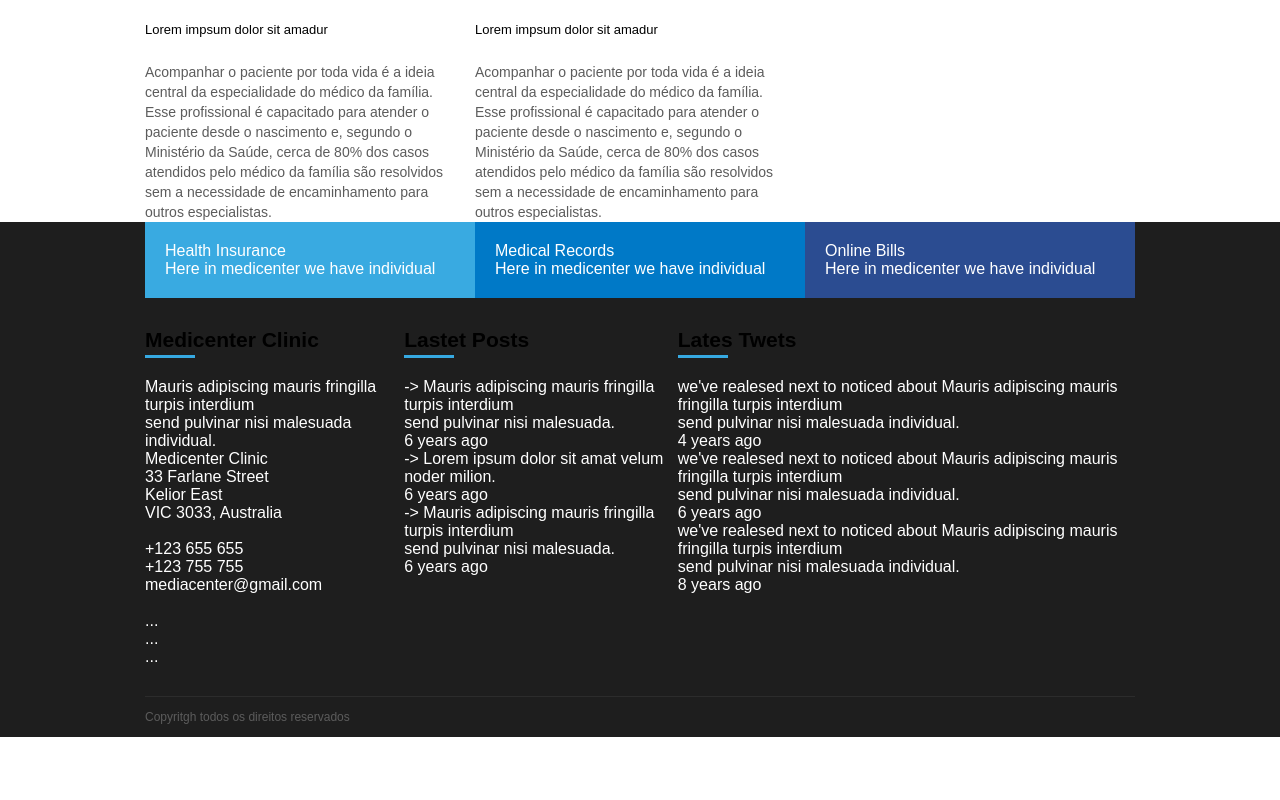
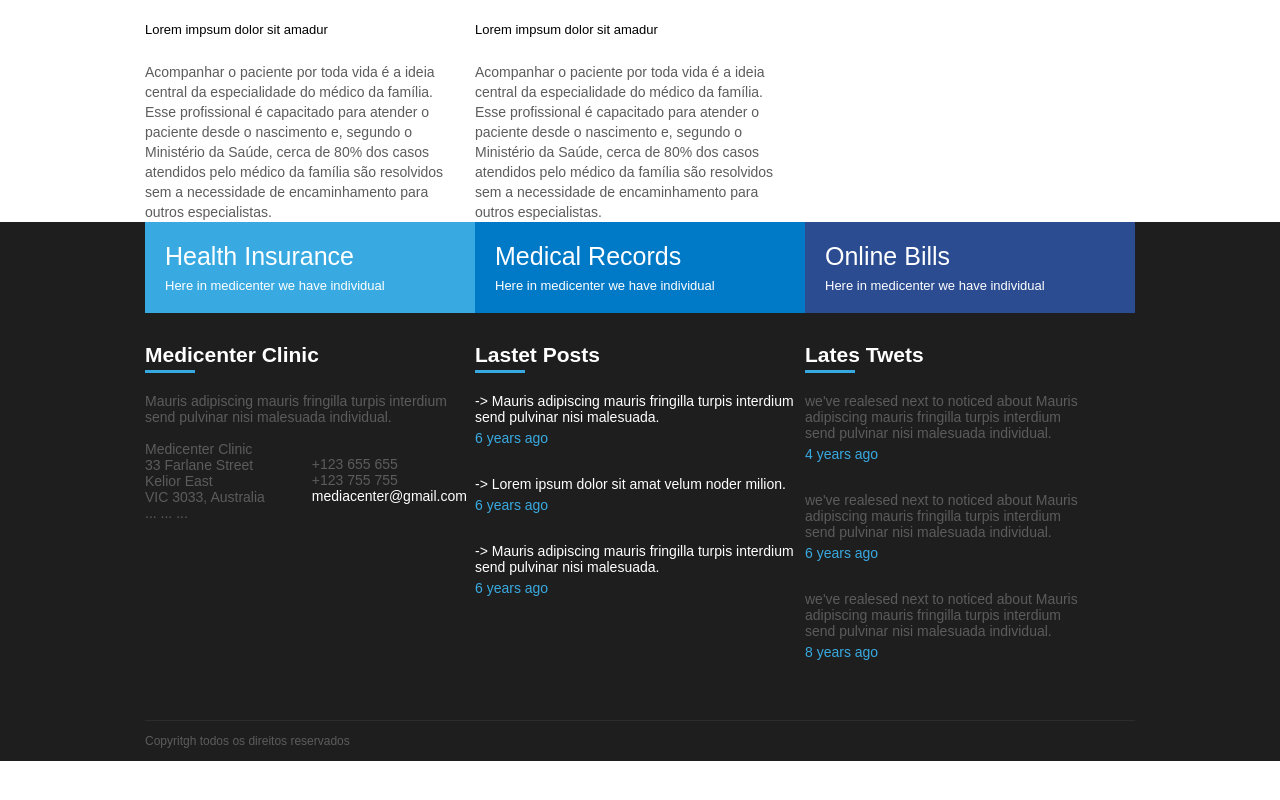
Before and after one commit to KaykyLeonardO/Media-Center, a plain HTML site: page index.html in a window 1280 px wide. Shown: the part 1557-2357 px from the top of the page. After the commit the page ends 2318 px from the top, so only its background shows below. Drawn offline with Linux system fonts and the light colour scheme.

Commit message:
Update template.css

```diff
--- a/assets/css/template.css
+++ b/assets/css/template.css
@@ -5,7 +5,6 @@
 body {
     margin: 0%;
     padding: 0%;
-    padding-bottom: 300px;
 }
 header {
     height: 120px;
@@ -147,7 +146,7 @@ font-family: sans-serif;
     flex: 2;
 }
 #geral aside {
-     flex: 1;
+    flex: 1;
 }
 
 .widget_title {
@@ -201,9 +200,9 @@ article .news_title {
     font-size: 13px;
 }
 article .news_resume {
-     color: #5c5c5c;
-     line-height: 20px;
-     font-size: 14px;
+    color: #5c5c5c;
+    line-height: 20px;
+    font-size: 14px;
 }
 .flex {
     display: flex;
@@ -228,6 +227,8 @@ footer {
     flex: 1;
     color: #ffffff;
     padding: 20px;
+    font-size: 25px;
+
 }
 .fm_1{
     background-color: #39aae1;
@@ -240,12 +241,18 @@ footer {
 }
 .footer_area {
     display: flex;
-    color: white;
 
+}
+.footer_areaitem {
+    flex: 1;
+    color: #ffffff;
 }
 
 .Column {
     flex-direction: column;
+}
+footer .widget_title_text {
+    color: #ffffff;
 }
 .footer_copy {
     border-top: 1px solid #2c2c2c;
@@ -254,5 +261,57 @@ footer {
     color: #5c5c5c;
     font-size: 12px;
     margin-top: 30px;
+}
+.text_fm_1, .text_fm_2, .text_fm_3 {
+    background-color: blue;
+    color: #ffffff;
+    display: flex;
+    font-size: 13px;
+    padding-top: 7px;
 
 }
+.text_fm_1 {
+    background-color: #39aae1;
+
+}
+.text_fm_2 {
+    background-color: #0079c7;
+
+}
+.text_fm_3 {
+    background-color: #2b4c91;
+
+}
+
+.text_footer, .text_body, .footer_number {
+    color: #5c5c5c;
+    font-size: 14px;
+    display: flex;
+
+}
+.text_body {
+    flex-wrap: wrap;
+}
+
+.footer_number {
+    padding-top: 15px;
+    padding-left: 47px;
+}
+.text_footer, .footer_number {
+    display: block;
+}
+.text_color {
+    color: white;
+}
+.text_blue {
+    padding-top: 5px;
+    color:#39aae1 ;
+    padding-bottom: 30px;
+}
+.text_footer {
+    padding-top: 16px;
+}
+.footer_links {
+    display: contents;
+
+}
```
